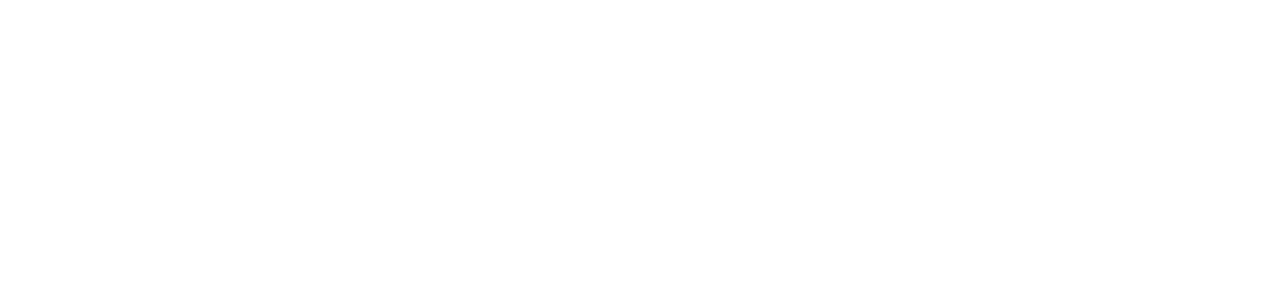
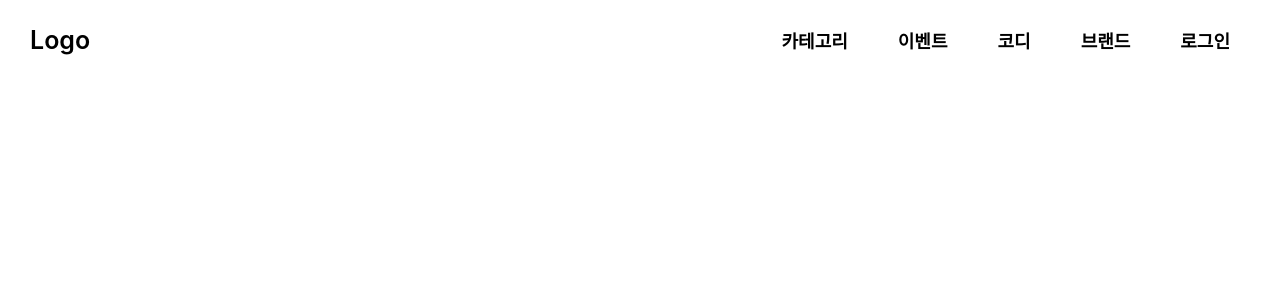
Before and after one commit to ftery0/Typescript, a React (Create React App) app in the folder shop/: page / in a window 1280 px wide. Shown: the top 300 px of the page. Built offline with nearby package versions, Linux system fonts and the light colour scheme.

Commit message:
feat :: 헤더

```diff
--- a/shop/package.json
+++ b/shop/package.json
@@ -14,6 +14,7 @@
     "react-dom": "^18.2.0",
     "react-router-dom": "^6.22.0",
     "react-scripts": "5.0.1",
+    "styled-components": "^6.1.8",
     "typescript": "^4.9.5",
     "web-vitals": "^2.1.4"
   },
--- a/shop/src/components/Main/Home/Home.tsx
+++ b/shop/src/components/Main/Home/Home.tsx
@@ -1,8 +1,12 @@
+import * as S from "./style"
+import Header from "src/constants/Head/Head"
+
 const Home =()=>{
 return(
-    <>
+    <S.Main>
+        <Header/>
 
-    </>
+    </S.Main>
 )
 }
 
--- /dev/null
+++ b/shop/src/components/Main/Home/style.ts
@@ -0,0 +1,7 @@
+import styled from "styled-components";
+
+export const Main=styled.div`
+display: flex;
+width: 100vw;
+height: 200vh;
+`
--- /dev/null
+++ b/shop/src/constants/Head/Head.tsx
@@ -0,0 +1,33 @@
+import * as S from "./style"
+import React from "react";
+import { useNavigate } from "react-router-dom";
+const Header = () => {
+    const navigate = useNavigate();
+    return(
+        <S.Head>
+        <S.Logo onClick={() => navigate("/")}>
+        Logo
+      </S.Logo>
+
+        <S.HeaderUl>
+          <S.HeaderLi >
+            카테고리
+          </S.HeaderLi>
+          <S.HeaderLi >
+            이벤트
+          </S.HeaderLi>
+          <S.HeaderLi >
+            코디
+          </S.HeaderLi>
+          <S.HeaderLi >
+          브랜드
+          </S.HeaderLi>
+          <S.HeaderLi  >
+            로그인
+          </S.HeaderLi>
+        </S.HeaderUl>
+
+        </S.Head>
+    )
+};
+export default Header;
--- /dev/null
+++ b/shop/src/constants/Head/style.ts
@@ -0,0 +1,39 @@
+import styled from "styled-components";
+
+export const Head = styled.div`
+position: fixed;
+display: flex;
+justify-content: space-between;
+align-items: center;
+width: 100vw;
+height: 80px;
+background: rgba(255, 255, 255, 0.70);
+`
+export const Logo =styled.div`
+text-decoration: none; /* 밑줄 제거 */
+margin: 0 40px 0 30px;
+cursor: pointer;
+font-size: 25px;
+font-weight: 600;
+`
+export const HeaderUl = styled.ul`
+padding: 0;
+display: flex;
+justify-content: space-between;
+align-items: center;
+`
+export const HeaderLi = styled.nav`
+display: flex;
+  cursor: pointer;
+  text-decoration-line: none;
+  font-size: 18px;
+  font-weight: 800;
+  text-decoration: none;
+  display: inline-block;
+  margin-right: 50px;
+  list-style-type: none;
+  justify-content: space-between;
+  &:hover {
+    color: #1A9A18 !important;
+  }
+`;
--- a/shop/src/router.tsx
+++ b/shop/src/router.tsx
@@ -1,12 +1,14 @@
+import { BrowserRouter, Route, Routes } from "react-router-dom";
 import Login from "src/components/auth/login"
-import { BrowserRouter, Route, Routes } from "react-router-dom";
+import Main from "src/components/Main/Home/Home"
+
 const Router = () => {
   return (
     <BrowserRouter>
 
       <Routes>
-        <Route path="/" element={<Login/>}/>
-
+        <Route path="/login" element={<Login/>}/>
+        <Route path="/" element={<Main/>} />
       </Routes>
 
     </BrowserRouter>
```
Also changed, not shown: 1 other file (tests, documents, lock files or other folders).
